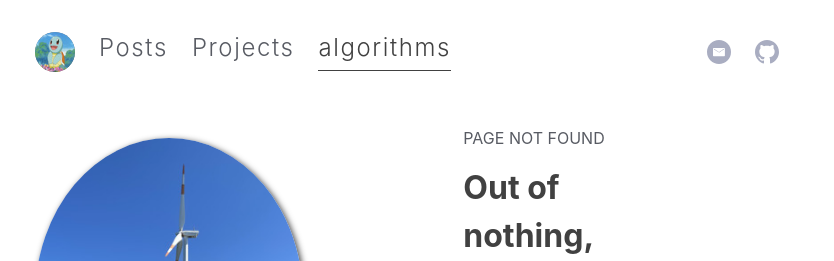
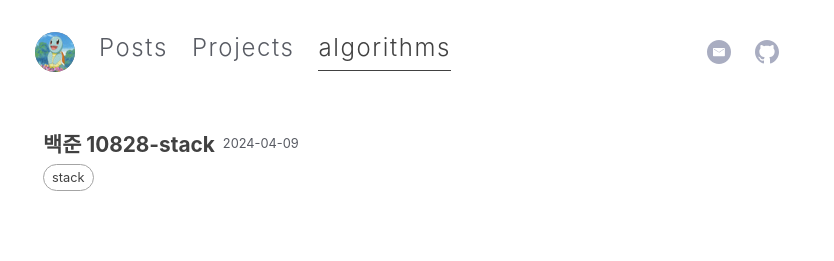
Before and after one commit to TakhyunKim/takhyun.dev, a Next.js app: page /algorithms in a window 1280 px wide. Before the commit this address had no page. Shown: the top 261 px of the page, without its empty margins (221-1055 px from the left). Built offline with nearby package versions, Linux system fonts and the light colour scheme.

Commit message:
feat: add Algorithms page component

```diff
--- /dev/null
+++ b/app/algorithms/page.tsx
@@ -0,0 +1,18 @@
+import { getSortedPostsData } from "@/common/utils/posts";
+
+import AlgorithmPostList from "./AlgorithmPostList";
+
+import type { Metadata } from "next";
+
+export const metadata: Metadata = {
+  title: "알고리즘 포스팅",
+  description: "문제 풀이를 기록한 포스팅",
+};
+
+const Algorithms = () => {
+  const allAlgorithmsData = getSortedPostsData({ postType: "algorithms" });
+  console.log(allAlgorithmsData);
+  return <AlgorithmPostList algorithmPostList={allAlgorithmsData} />;
+};
+
+export default Algorithms;
```
